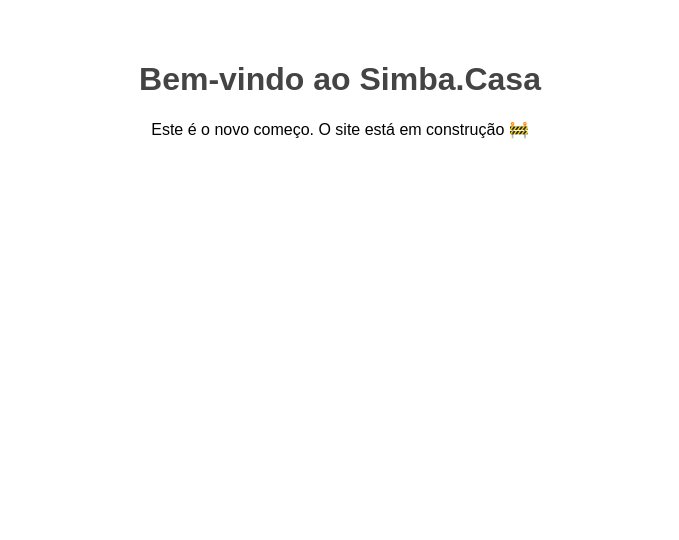
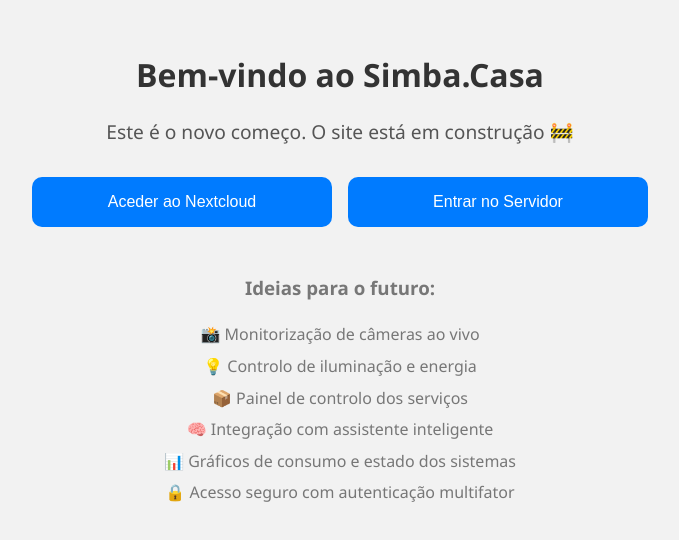
Before and after one commit to avilaverde/avilaverde.github.io, a plain HTML site: page index.html in a window 1280 px wide. Shown: the whole page, without its empty margins (300-979 px from the left). Drawn offline with Linux system fonts and the light colour scheme.

Commit message:
Update com já index.html

```diff
--- a/index.html
+++ b/index.html
@@ -5,12 +5,90 @@
   <title>Simba Casa</title>
   <meta name="viewport" content="width=device-width, initial-scale=1.0">
   <style>
-    body { font-family: sans-serif; text-align: center; padding: 2rem; }
-    h1 { color: #444; }
+    body {
+      font-family: 'Segoe UI', sans-serif;
+      text-align: center;
+      padding: 2rem;
+      margin: 0;
+      background-color: #f2f2f2;
+    }
+    h1 {
+      color: #333;
+      font-size: 2rem;
+    }
+    p {
+      font-size: 1.2rem;
+      color: #555;
+    }
+    .btn-container {
+      margin-top: 2rem;
+      display: flex;
+      flex-direction: column;
+      gap: 1rem;
+      align-items: center;
+    }
+    .btn {
+      width: 90%;
+      max-width: 300px;
+      padding: 1rem;
+      background-color: #007BFF;
+      color: white;
+      border: none;
+      border-radius: 10px;
+      text-decoration: none;
+      font-size: 1rem;
+      transition: background-color 0.3s;
+      cursor: pointer;
+    }
+    .btn:hover {
+      background-color: #0056b3;
+    }
+    .ideas {
+      margin-top: 3rem;
+      font-size: 1rem;
+      color: #777;
+    }
+    .ideas ul {
+      list-style: none;
+      padding: 0;
+    }
+    .ideas li {
+      padding: 0.3rem 0;
+    }
+
+    @media (min-width: 600px) {
+      .btn-container {
+        flex-direction: row;
+        justify-content: center;
+      }
+    }
   </style>
 </head>
 <body>
   <h1>Bem-vindo ao Simba.Casa</h1>
   <p>Este é o novo começo. O site está em construção 🚧</p>
+
+  <div class="btn-container">
+    <button class="btn" onclick="showMessage('Nextcloud')">Aceder ao Nextcloud</button>
+    <button class="btn" onclick="showMessage('Servidor')">Entrar no Servidor</button>
+  </div>
+
+  <div class="ideas">
+    <h3>Ideias para o futuro:</h3>
+    <ul>
+      <li>📸 Monitorização de câmeras ao vivo</li>
+      <li>💡 Controlo de iluminação e energia</li>
+      <li>📦 Painel de controlo dos serviços</li>
+      <li>🧠 Integração com assistente inteligente</li>
+      <li>📊 Gráficos de consumo e estado dos sistemas</li>
+      <li>🔒 Acesso seguro com autenticação multifator</li>
+    </ul>
+  </div>
+
+  <script>
+    function showMessage(servico) {
+      alert(`O acesso ao ${servico} ainda não está disponível. Esta funcionalidade está em desenvolvimento.`);
+    }
+  </script>
 </body>
 </html>
```
